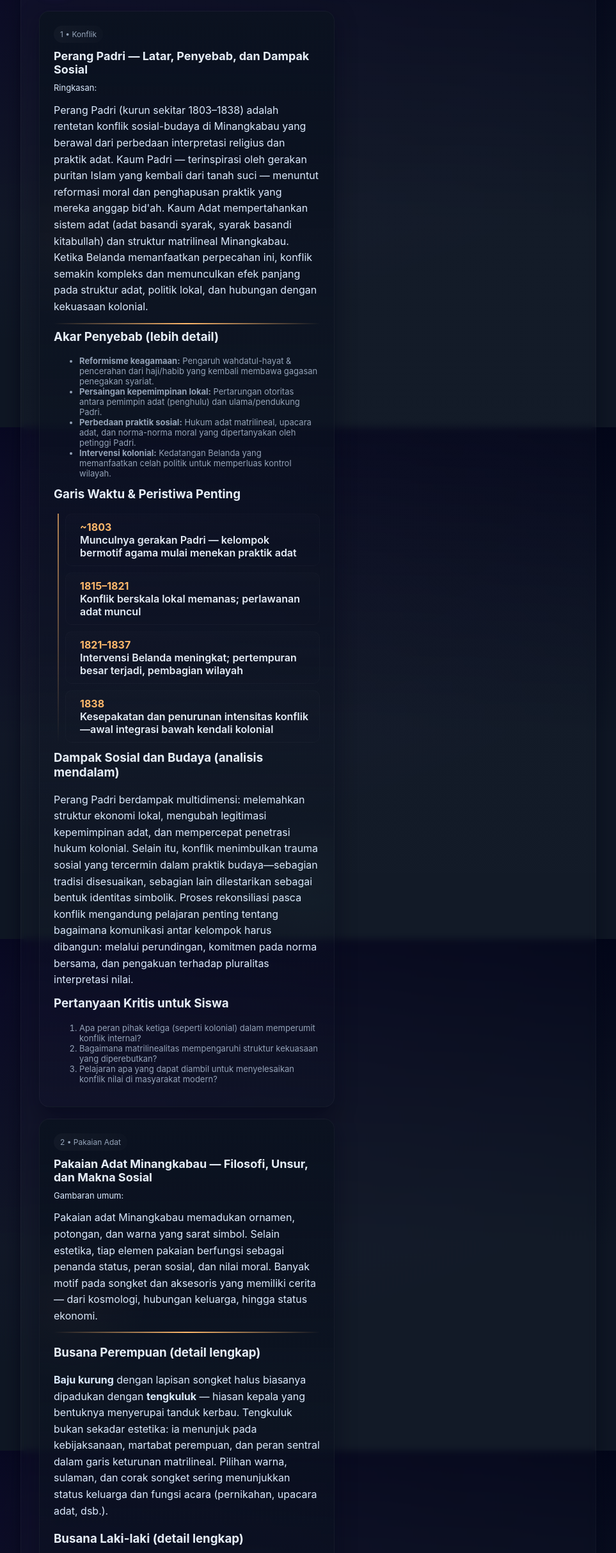
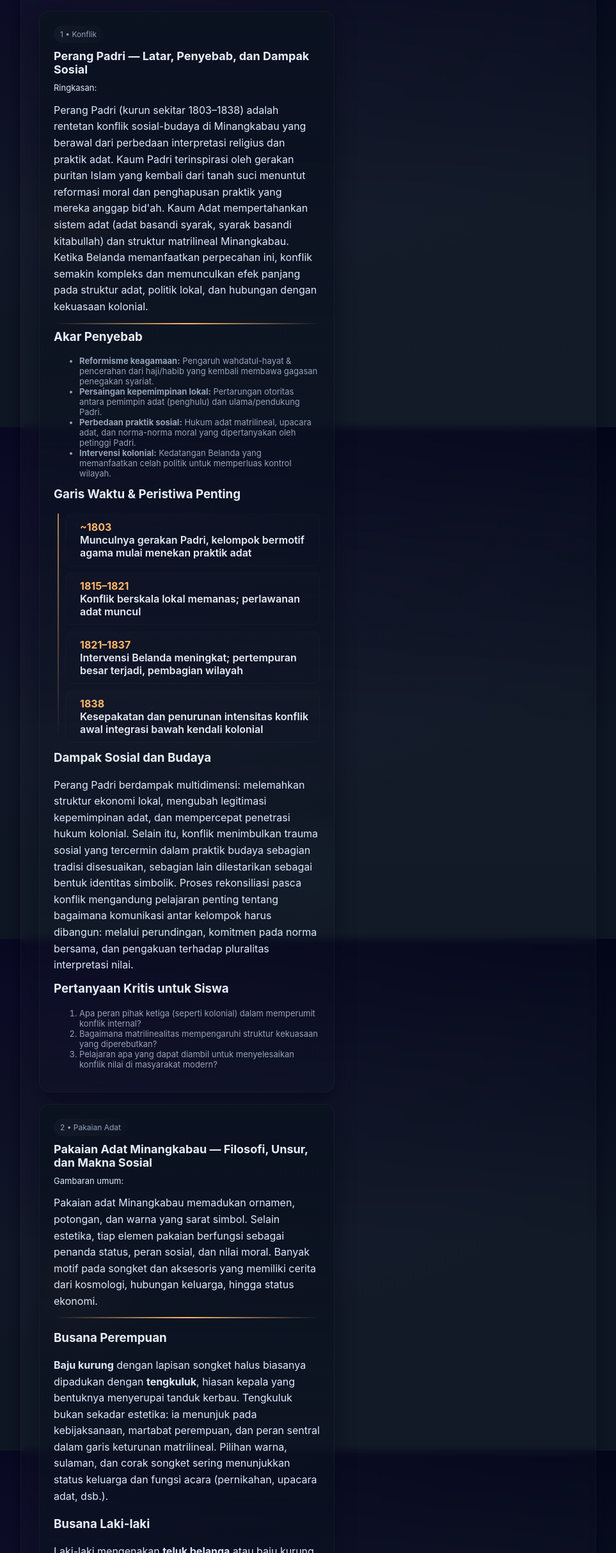
Before and after one commit to geraldonas/Padang-Harmoni-di-Tengah-Keberagaman, a plain HTML site: page index.html in a window 1280 px wide. Shown: the part 132-2560 px from the top of the page at 64% size, without its empty margins (158-1121 px from the left). Drawn offline with Linux system fonts and the light colour scheme.

Commit message:
index.html

```diff
--- a/index.html
+++ b/index.html
@@ -140,11 +140,11 @@
           <h2>Perang Padri — Latar, Penyebab, dan Dampak Sosial</h2>
 
           <p class="muted">Ringkasan:</p>
-          <p>Perang Padri (kurun sekitar 1803–1838) adalah rentetan konflik sosial-budaya di Minangkabau yang berawal dari perbedaan interpretasi religius dan praktik adat. Kaum Padri — terinspirasi oleh gerakan puritan Islam yang kembali dari tanah suci — menuntut reformasi moral dan penghapusan praktik yang mereka anggap bid'ah. Kaum Adat mempertahankan sistem adat (adat basandi syarak, syarak basandi kitabullah) dan struktur matrilineal Minangkabau. Ketika Belanda memanfaatkan perpecahan ini, konflik semakin kompleks dan memunculkan efek panjang pada struktur adat, politik lokal, dan hubungan dengan kekuasaan kolonial.</p>
+          <p>Perang Padri (kurun sekitar 1803–1838) adalah rentetan konflik sosial-budaya di Minangkabau yang berawal dari perbedaan interpretasi religius dan praktik adat. Kaum Padri terinspirasi oleh gerakan puritan Islam yang kembali dari tanah suci menuntut reformasi moral dan penghapusan praktik yang mereka anggap bid'ah. Kaum Adat mempertahankan sistem adat (adat basandi syarak, syarak basandi kitabullah) dan struktur matrilineal Minangkabau. Ketika Belanda memanfaatkan perpecahan ini, konflik semakin kompleks dan memunculkan efek panjang pada struktur adat, politik lokal, dan hubungan dengan kekuasaan kolonial.</p>
 
           <div class="divider" aria-hidden="true"></div>
 
-          <h3 style="margin-top:8px">Akar Penyebab (lebih detail)</h3>
+          <h3 style="margin-top:8px">Akar Penyebab</h3>
           <ul class="muted" style="margin-top:8px">
             <li><strong>Reformisme keagamaan:</strong> Pengaruh wahdatul-hayat & pencerahan dari haji/habib yang kembali membawa gagasan penegakan syariat.</li>
             <li><strong>Persaingan kepemimpinan lokal:</strong> Pertarungan otoritas antara pemimpin adat (penghulu) dan ulama/pendukung Padri.</li>
@@ -154,14 +154,14 @@
 
           <h3 style="margin-top:12px">Garis Waktu & Peristiwa Penting</h3>
           <div class="timeline" aria-hidden="true">
-            <div class="event"><span class="year">~1803</span><span class="title">Munculnya gerakan Padri — kelompok bermotif agama mulai menekan praktik adat</span></div>
+            <div class="event"><span class="year">~1803</span><span class="title">Munculnya gerakan Padri, kelompok bermotif agama mulai menekan praktik adat</span></div>
             <div class="event"><span class="year">1815–1821</span><span class="title">Konflik berskala lokal memanas; perlawanan adat muncul</span></div>
             <div class="event"><span class="year">1821–1837</span><span class="title">Intervensi Belanda meningkat; pertempuran besar terjadi, pembagian wilayah</span></div>
-            <div class="event"><span class="year">1838</span><span class="title">Kesepakatan dan penurunan intensitas konflik—awal integrasi bawah kendali kolonial</span></div>
+            <div class="event"><span class="year">1838</span><span class="title">Kesepakatan dan penurunan intensitas konflik awal integrasi bawah kendali kolonial</span></div>
           </div>
 
-          <h3 style="margin-top:12px">Dampak Sosial dan Budaya (analisis mendalam)</h3>
-          <p>Perang Padri berdampak multidimensi: melemahkan struktur ekonomi lokal, mengubah legitimasi kepemimpinan adat, dan mempercepat penetrasi hukum kolonial. Selain itu, konflik menimbulkan trauma sosial yang tercermin dalam praktik budaya—sebagian tradisi disesuaikan, sebagian lain dilestarikan sebagai bentuk identitas simbolik. Proses rekonsiliasi pasca konflik mengandung pelajaran penting tentang bagaimana komunikasi antar kelompok harus dibangun: melalui perundingan, komitmen pada norma bersama, dan pengakuan terhadap pluralitas interpretasi nilai.</p>
+          <h3 style="margin-top:12px">Dampak Sosial dan Budaya</h3>
+          <p>Perang Padri berdampak multidimensi: melemahkan struktur ekonomi lokal, mengubah legitimasi kepemimpinan adat, dan mempercepat penetrasi hukum kolonial. Selain itu, konflik menimbulkan trauma sosial yang tercermin dalam praktik budaya sebagian tradisi disesuaikan, sebagian lain dilestarikan sebagai bentuk identitas simbolik. Proses rekonsiliasi pasca konflik mengandung pelajaran penting tentang bagaimana komunikasi antar kelompok harus dibangun: melalui perundingan, komitmen pada norma bersama, dan pengakuan terhadap pluralitas interpretasi nilai.</p>
 
           <h3 style="margin-top:12px">Pertanyaan Kritis untuk Siswa</h3>
           <ol class="muted">
@@ -177,18 +177,18 @@
           <h2>Pakaian Adat Minangkabau — Filosofi, Unsur, dan Makna Sosial</h2>
 
           <p class="muted">Gambaran umum:</p>
-          <p>Pakaian adat Minangkabau memadukan ornamen, potongan, dan warna yang sarat simbol. Selain estetika, tiap elemen pakaian berfungsi sebagai penanda status, peran sosial, dan nilai moral. Banyak motif pada songket dan aksesoris yang memiliki cerita — dari kosmologi, hubungan keluarga, hingga status ekonomi.</p>
+          <p>Pakaian adat Minangkabau memadukan ornamen, potongan, dan warna yang sarat simbol. Selain estetika, tiap elemen pakaian berfungsi sebagai penanda status, peran sosial, dan nilai moral. Banyak motif pada songket dan aksesoris yang memiliki cerita dari kosmologi, hubungan keluarga, hingga status ekonomi.</p>
 
           <div class="divider"></div>
 
-          <h3>Busana Perempuan (detail lengkap)</h3>
-          <p><strong>Baju kurung</strong> dengan lapisan songket halus biasanya dipadukan dengan <strong>tengkuluk</strong> — hiasan kepala yang bentuknya menyerupai tanduk kerbau. Tengkuluk bukan sekadar estetika: ia menunjuk pada kebijaksanaan, martabat perempuan, dan peran sentral dalam garis keturunan matrilineal. Pilihan warna, sulaman, dan corak songket sering menunjukkan status keluarga dan fungsi acara (pernikahan, upacara adat, dsb.).</p>
+          <h3>Busana Perempuan</h3>
+          <p><strong>Baju kurung</strong> dengan lapisan songket halus biasanya dipadukan dengan <strong>tengkuluk</strong>, hiasan kepala yang bentuknya menyerupai tanduk kerbau. Tengkuluk bukan sekadar estetika: ia menunjuk pada kebijaksanaan, martabat perempuan, dan peran sentral dalam garis keturunan matrilineal. Pilihan warna, sulaman, dan corak songket sering menunjukkan status keluarga dan fungsi acara (pernikahan, upacara adat, dsb.).</p>
 
-          <h3>Busana Laki-laki (detail lengkap)</h3>
+          <h3>Busana Laki-laki</h3>
           <p>Laki-laki mengenakan <strong>teluk belanga</strong> atau baju kurung versi lelaki, dipadu <strong>songket</strong> pinggang dan penutup kepala seperti <em>deta</em> atau <em>destar</em>. Aksesoris seperti keris kecil, ikat pinggang songket, atau hiasan bahu menandai kedudukan adat (misal penghulu atau pemimpin adat). Pemilihan motif dan cara pemakaian menyampaikan pesan tentang tanggung jawab dan kehormatan.</p>
 
           <h3>Teknik & Simbol pada Songket</h3>
-          <p>Songket Minangkabau dibuat dengan teknik tenun pelengkap menggunakan benang emas atau perak. Motif yang sering ditemui berakar dari flora, fauna, serta geometris abstrak yang mengandung arti—misalnya motif ulang-ulang melambangkan kesinambungan garis keluarga, motif bunga untuk kemakmuran, motif gelombang untuk hubungan laut-darat (ekonomi tradisional).</p>
+          <p>Songket Minangkabau dibuat dengan teknik tenun pelengkap menggunakan benang emas atau perak. Motif yang sering ditemui berakar dari flora, fauna, serta geometris abstrak yang mengandung arti misalnya motif ulang-ulang melambangkan kesinambungan garis keluarga, motif bunga untuk kemakmuran, motif gelombang untuk hubungan laut-darat (ekonomi tradisional).</p>
 
           <h3>Fungsi Sosial Busana</h3>
           <ul class="muted">
@@ -210,7 +210,7 @@
           <h2>Makanan Khas Padang — Teknik Memasak, Simbol, dan Ritual Sosial</h2>
 
           <p class="muted">Gambaran singkat:</p>
-          <p>Dapur Minangkabau adalah ruang kreativitas kuliner: tekanan pada rasa pedas, santan, dan proses memasak yang panjang (seperti pada rendang) melahirkan hidangan yang tahan lama dan kaya cita rasa. Banyak makanan juga terkait ritual—misal penyajian untuk acara pernikahan atau adat tertentu.</p>
+          <p>Dapur Minangkabau adalah ruang kreativitas kuliner: tekanan pada rasa pedas, santan, dan proses memasak yang panjang (seperti pada rendang) melahirkan hidangan yang tahan lama dan kaya cita rasa. Banyak makanan juga terkait ritual, misal penyajian untuk acara pernikahan atau adat tertentu.</p>
 
           <div class="divider"></div>
 
@@ -223,7 +223,7 @@
           </p>
 
           <h3>Pola Penyajian — Rumah Makan Padang</h3>
-          <p>Model rumah makan Padang (hidang di meja tanpa daftar menu) menunjukkan prinsip keramahan dan pilihan beragam: pelanggan memilih dari lauk yang sudah disajikan di meja — ini menandakan ketersediaan dan kemurahan. Sistem ini juga menyimbolkan ekonomi berbasis keluarga (rumah makan keluarga) dan keterikatan pada resep turun-temurun.</p>
+          <p>Model rumah makan Padang (hidang di meja tanpa daftar menu) menunjukkan prinsip keramahan dan pilihan beragam: pelanggan memilih dari lauk yang sudah disajikan di meja, ini menandakan ketersediaan dan kemurahan. Sistem ini juga menyimbolkan ekonomi berbasis keluarga (rumah makan keluarga) dan keterikatan pada resep turun-temurun.</p>
 
           <h3>Aspek Ekonomi & Sosial</h3>
           <ul class="muted">
@@ -238,12 +238,12 @@
           <span class="kicker">4 • Rumah Adat</span>
           <h2>Rumah Gadang — Arsitektur, Fungsi Sosial, dan Simbolisme</h2>
 
-          <p class="muted">Intisari:</p>
-          <p>Rumah Gadang adalah manifestasi arsitektur Minangkabau: atap bertingkat melengkung menyerupai tanduk kerbau, struktur panggung, dan ruangan yang dirancang untuk fungsi kolektif. Secara budaya, Rumah Gadang menegaskan struktur matrilineal—kepemilikan tanah dan harta waris berpindah melalui garis perempuan. Selain tempat tinggal, rumah berfungsi sebagai pusat musyawarah keluarga (baralek) dan penyimpanan adat.</p>
+          <p class="muted">Gambaran singkat:</p>
+          <p>Rumah Gadang adalah manifestasi arsitektur Minangkabau: atap bertingkat melengkung menyerupai tanduk kerbau, struktur panggung, dan ruangan yang dirancang untuk fungsi kolektif. Secara budaya, Rumah Gadang menegaskan struktur matrilineal, kepemilikan tanah dan harta waris berpindah melalui garis perempuan. Selain tempat tinggal, rumah berfungsi sebagai pusat musyawarah keluarga (baralek) dan penyimpanan adat.</p>
 
           <div class="divider"></div>
 
-          <h3>Elemen-Arsitektural & Artikulasi Ruang</h3>
+          <h3>Arsitektural Ruang</h3>
           <p>
             <strong>Atap</strong> berlapis: meniru tanduk kerbau dan berfungsi sebagai simbol kekuatan. <strong>Tiang</strong> penyangga (sulung, randang) menyusun struktur, sedangkan <strong>ruang depan</strong> (yang luas) berfungsi untuk pertemuan keluarga dan acara adat. Dinding sering dihias ukiran geometris yang memuat simbol-simbol lokal.
           </p>
```
